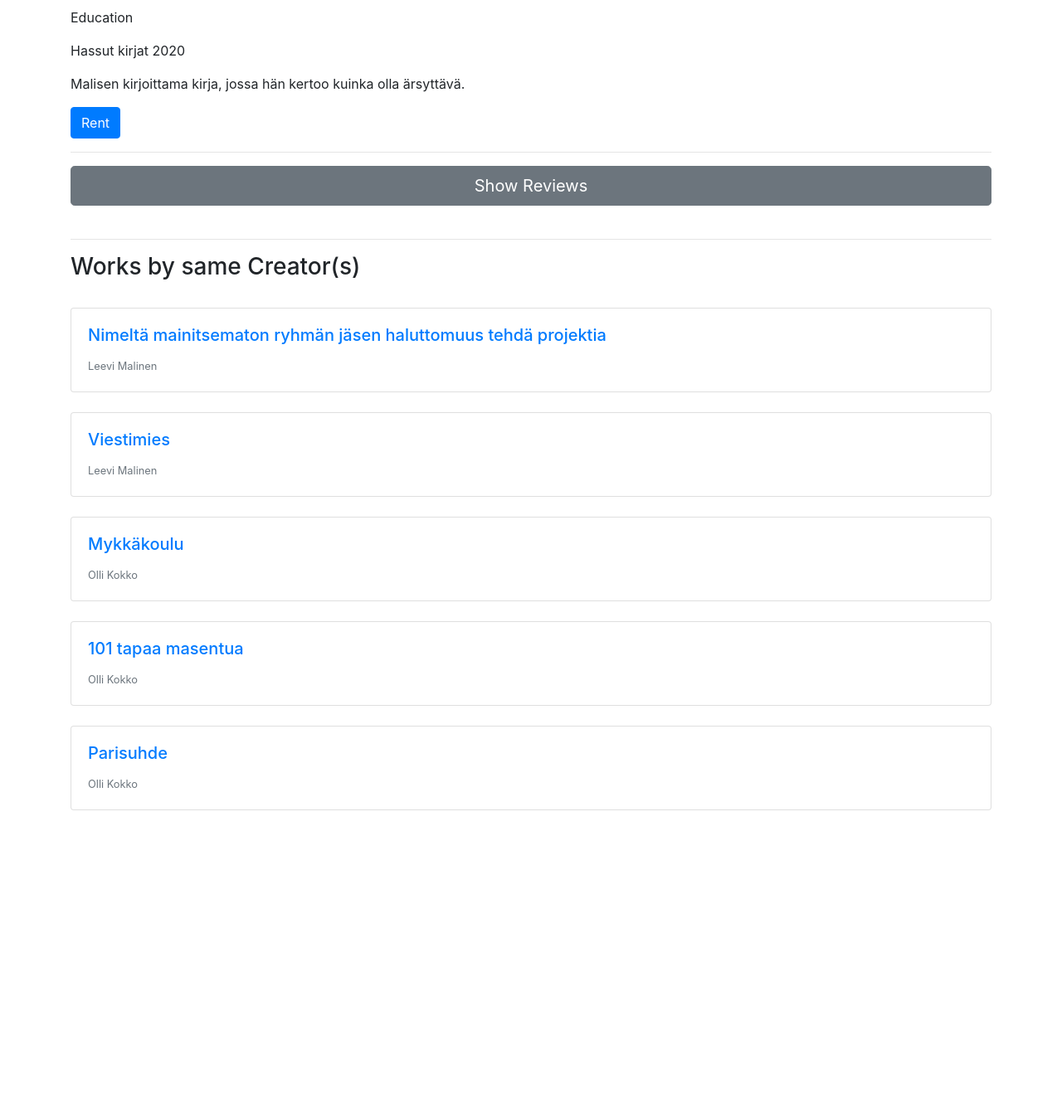
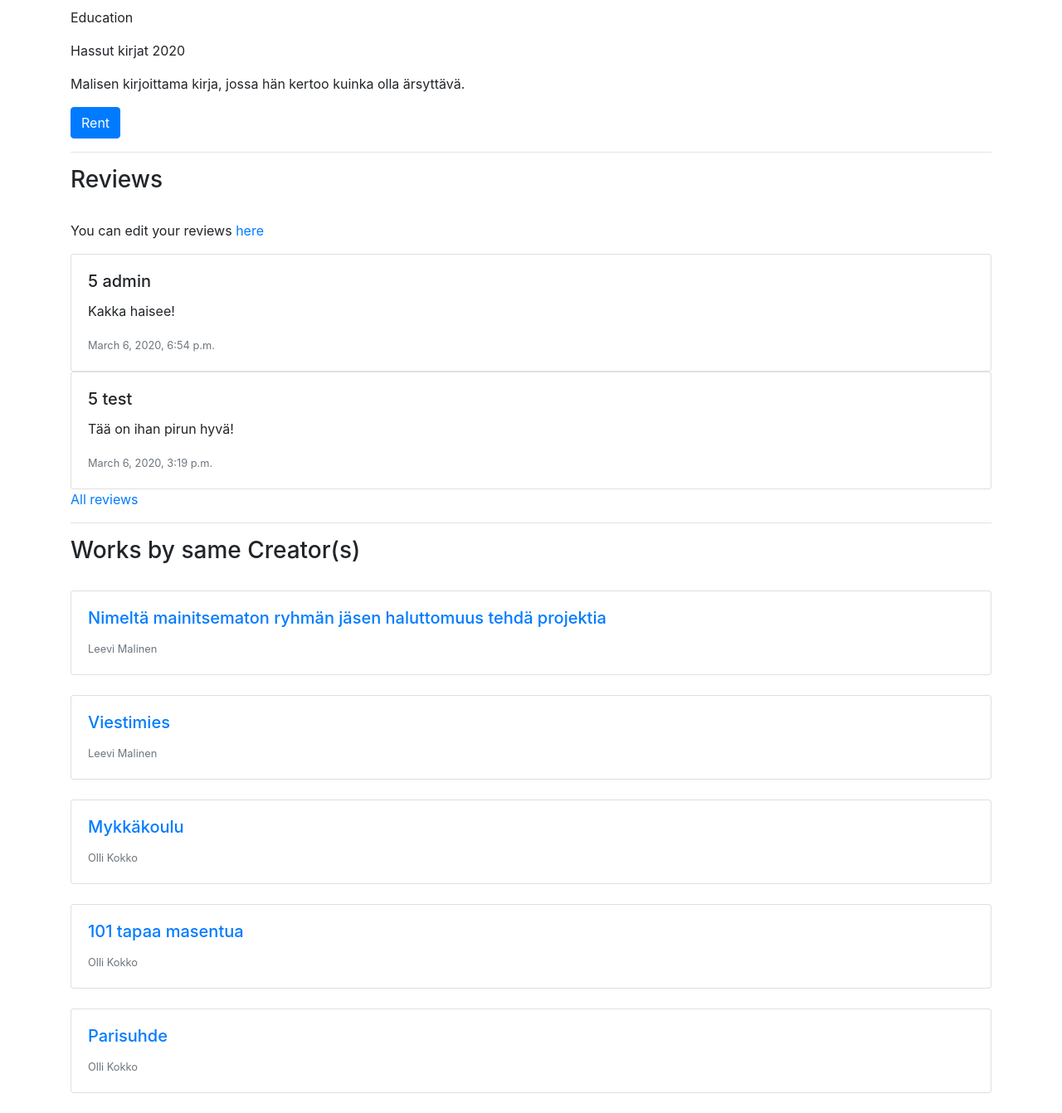
Before and after one commit to hamk-webdev-intip19x6/os_project, a Django app: page /work/1/ in a window 1280 px wide. Shown: the part 232-1574 px from the top of the page at 83% size. Before the commit the page ends 1209 px from the top, so only its background shows below. Run offline with Django 3.2, Linux system fonts and the light colour scheme; a user stored in the database is signed in; data comes from the database, SQL or seed files in the repository; both versions use the stored data as it was after the commit; some libraries are stand-ins or nearby versions.

Commit message:
all reviews

```diff
--- a/mysite/rental_system/models.py
+++ b/mysite/rental_system/models.py
@@ -2,6 +2,7 @@ from django.db import models
 from django.contrib.auth.models import User
 from django.core.validators import MaxValueValidator, MinValueValidator
 import datetime
+from django.utils import timezone
 # Create your models here.
 
 # Writer, Director and so on
@@ -55,6 +56,9 @@ class RentedWork(models.Model):
 
     def __str__(self):
         return self.user.username + " " + self.rented_work.title
+    @property
+    def is_late(self):
+        return timezone.now() > self.return_date
 
 class Rating(models.Model):
     user = models.ForeignKey(User, on_delete=models.CASCADE, default=1)
--- a/mysite/rental_system/templates/rental_system/work.html
+++ b/mysite/rental_system/templates/rental_system/work.html
@@ -5,8 +5,15 @@
 <link rel="stylesheet" href="{% static 'darkmode.css' %}">
 <!-- call empty tag to apply dark theme-->
 <input type="null" class="custom-control-input" id="DarkTheme">
-
 <div class="container">
+    {% if rented.user == user %}
+    <div class="alert alert-success alert-dismissible fade show" role="alert">
+        You have rented this work! You can view it <a href="{% url 'rented' %}">here</a>
+        <button type="button" class="close" data-dismiss="alert" aria-label="Close">
+          <span aria-hidden="true">&times;</span>
+        </button>
+      </div>
+    {% endif %}
     <h1>{{ work.title }}</h1>
     <hr>
     <p>{{ work.type }}</p>
@@ -27,10 +34,10 @@
     <hr>
     <div>
         <div>
-        <button id="toggle_reviews" class="btn btn-secondary btn-lg btn-block">Show Reviews</button>
+            <h3>Reviews</h3>
             <br>
         </div>
-        <div id="ratings" style="display: none;">
+        <div>
             {% if user.is_authenticated %}
             {% if not commented %}
             <form method="post">
@@ -54,6 +61,7 @@
             </div>
             {% endif %}
             {% endfor %}
+            <a href="{% url 'all_reviews' work.id %}">All reviews</a>
             {% endif %}
         </div>
     </div>
@@ -75,14 +83,4 @@
 </div>
 
 <script src="{% static 'darkmode.js' %}"></script>
-<script>
-    $("#toggle_reviews").click(function() {
-        $("#ratings").toggle();
-        if ($(this).text() == "Show Reviews") {
-            $(this).html("Hide Reviews");
-        } else {
-            $(this).html("Show Reviews");
-        }
-    });
-</script>
 {% endblock %}
--- a/mysite/rental_system/urls.py
+++ b/mysite/rental_system/urls.py
@@ -16,5 +16,6 @@ urlpatterns = [
     path('popular/', views.popular, name='popular'),
     path('reviews/', views.reviews, name='reviews'),
     path('edit_review/<int:rating_id>/', views.edit_review, name='edit_review'),
-     path('disable_review/<int:rating_id>/', views.disable_review, name='disable_review'),
+    path('disable_review/<int:rating_id>/', views.disable_review, name='disable_review'),
+    path('all_reviews/<int:work_id>/', views.all_reviews, name="all_reviews")
 ]
--- a/mysite/rental_system/views.py
+++ b/mysite/rental_system/views.py
@@ -45,7 +45,7 @@ def index(request):
 
 def work(request, work_id):
     work = get_object_or_404(Work, pk=work_id)
-    ratings = Rating.objects.filter(work_id = work_id).all()
+    ratings = Rating.objects.filter(work_id = work_id, visible = True).order_by('-post_date')
     creators = work.creators.all()
     other_works = list(Work.objects.filter(~Q(id = work_id),creators__in=creators))[:5]
     rented = RentedWork.objects.all()
@@ -75,7 +75,12 @@ def work(request, work_id):
 
 
 
-    return render(request, 'rental_system/work.html', {'work': work, 'rented': returned, 'other_works': other_works, 'ratings': ratings, 'form':form, 'commented': commented})
+    return render(request, 'rental_system/work.html', {'work': work, 'rented': returned, 'other_works': other_works, 'ratings': ratings[:5], 'form':form, 'commented': commented})
+
+def all_reviews(request, work_id):
+    reviews = Rating.objects.filter(work_id = work_id, visible = True)
+    title = Work.objects.filter(pk = work_id).values('title').first()
+    return render(request, 'rental_system/all_reviews.html', {"reviews": reviews, "current_work": work_id, 'title': title})
 
 @login_required
 def reviews(request):
@@ -143,7 +148,7 @@ def return_work(request, work_id):
 def rent_work(request, work_id):
     current_user = request.user
     work = Work.objects.get(pk=work_id)
-    time = timezone.now() + datetime.timedelta(days=30)
+    time = timezone.now() + datetime.timedelta(days=0)
     rentedWorks = RentedWork.objects.all()
     if not rentedWorks.filter(rented_work__id = work_id, returned = False):
         rentedWorks.create(user=current_user, rented_work = work, return_date = time)
```
Also changed, not shown: mysite/rental_system/templates/rental_system/all_reviews.html (added, +23 -0 lines), mysite/rental_system/templates/rental_system/rented.html (+7 -1 lines), mysite/db.sqlite3. Lines whose indentation alone changed are shown as unchanged.
